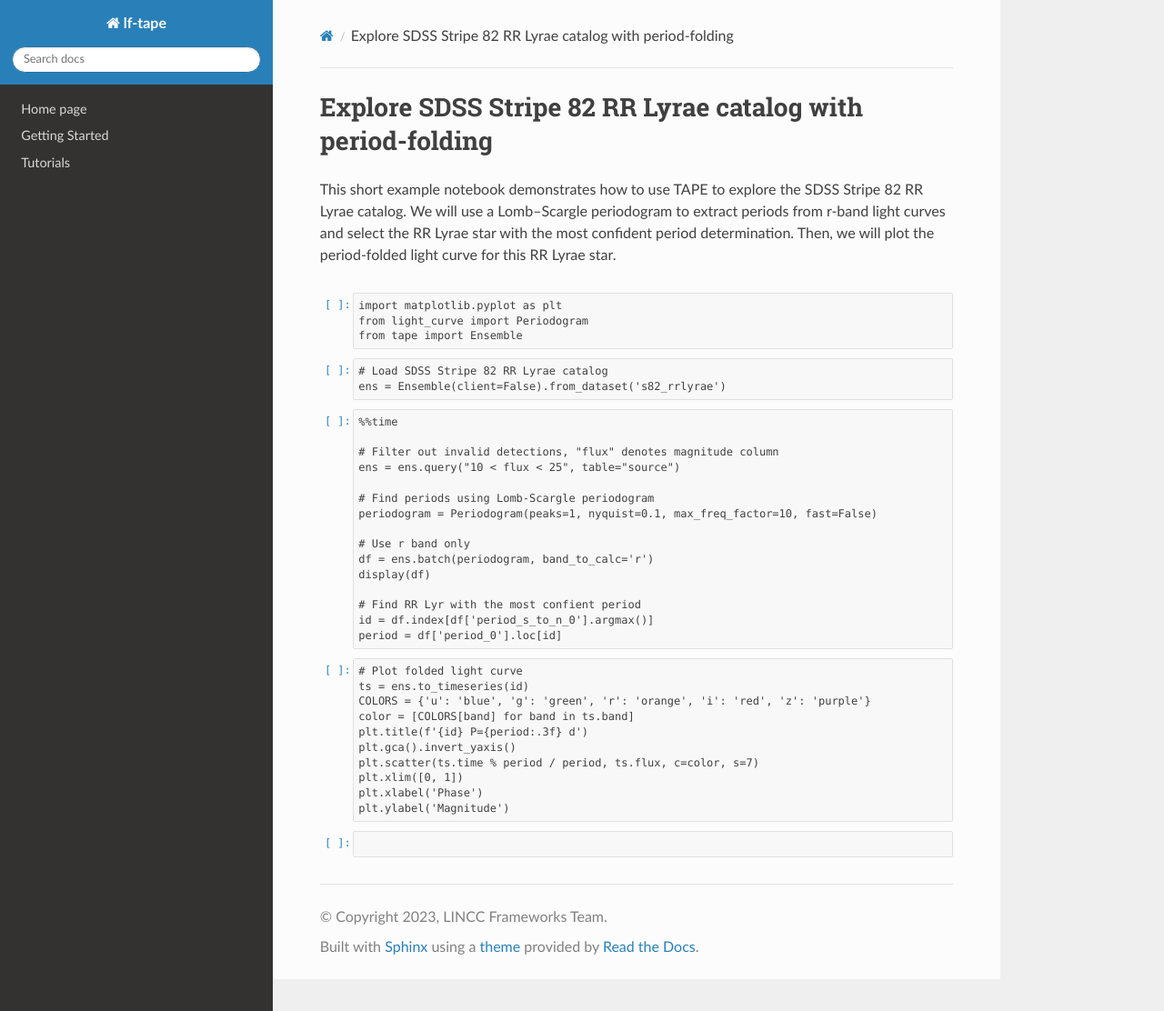
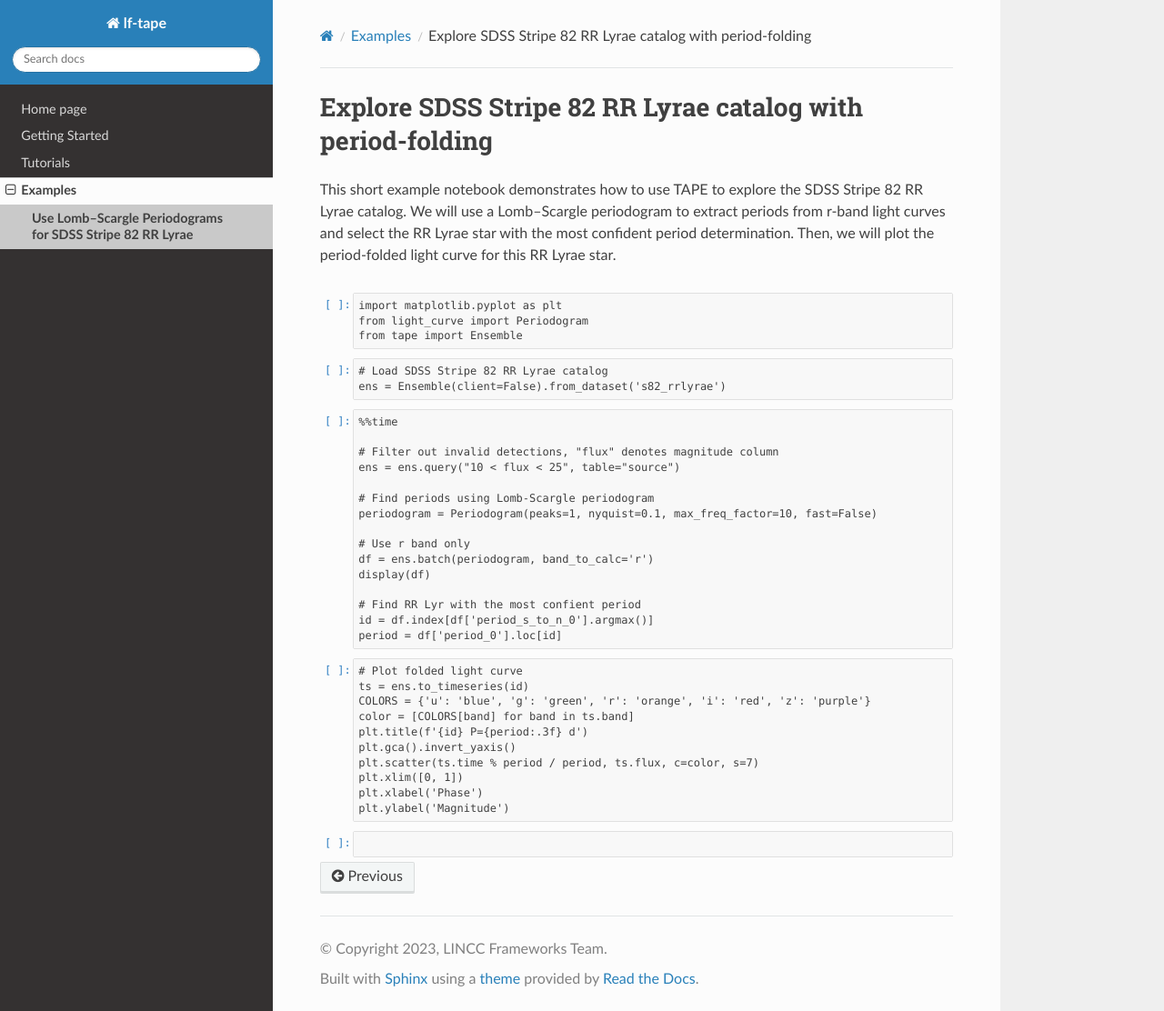
Before and after one commit to lincc-frameworks/tape, a Sphinx documentation site: the page built from docs/examples/rrlyr-period.ipynb, in a window 1280 px wide and 1112 px high. Shown: the whole window at 91% size. Built offline with Sphinx 7.4.7 and the Read the Docs theme 2.0.0, drawn with Linux system fonts in a browser that asks for light colours; pages that are not in the unit, such as notebooks, are missing from menus; the version number could not be read and is left out.

Commit message:
Move rrlyr nb to examples

```diff
--- /dev/null
+++ b/docs/examples.rst
@@ -0,0 +1,8 @@
+Examples
+========================================================================================
+
+Some examples of how to use the TAPE package are provided in these notebooks.
+
+.. toctree::
+
+    Use Lomb–Scargle Periodograms for SDSS Stripe 82 RR Lyrae <examples/rrlyr-period>
--- a/docs/index.rst
+++ b/docs/index.rst
@@ -32,4 +32,5 @@ API Reference section.
    Home page <self>
    Getting Started <gettingstarted>
    Tutorials <tutorials>
+   Examples <examples>
    API Reference <autoapi/index>
```
Also changed, not shown: docs/examples/rrlyr-period.ipynb (renamed from docs/tutorials/rrlyr-period.ipynb).
